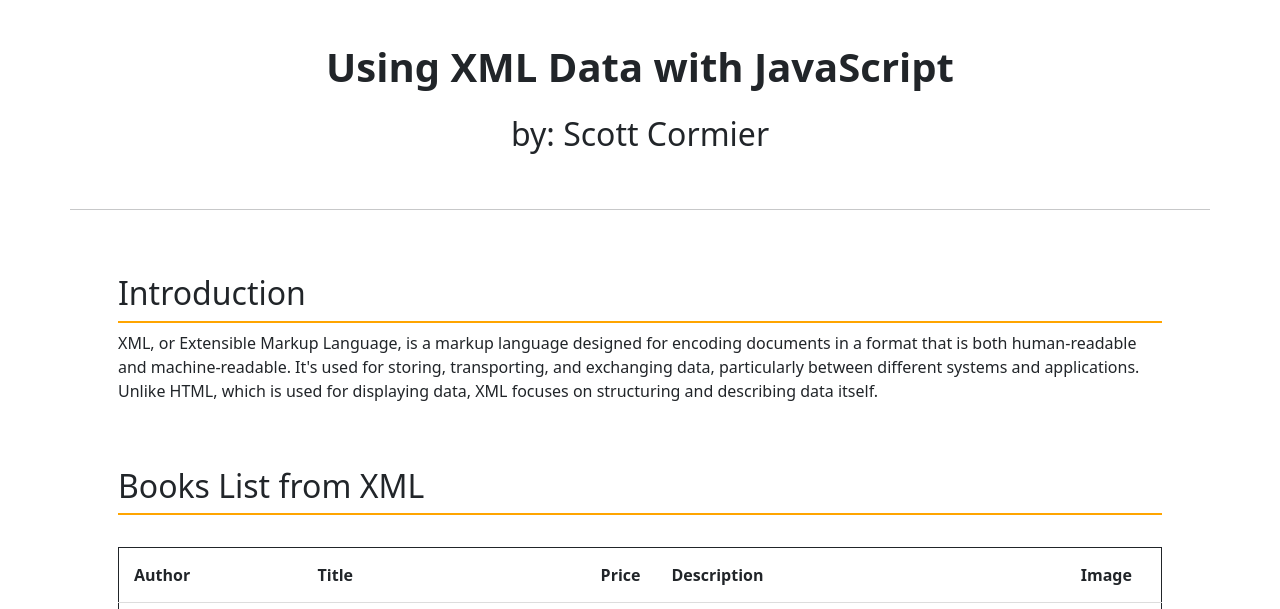
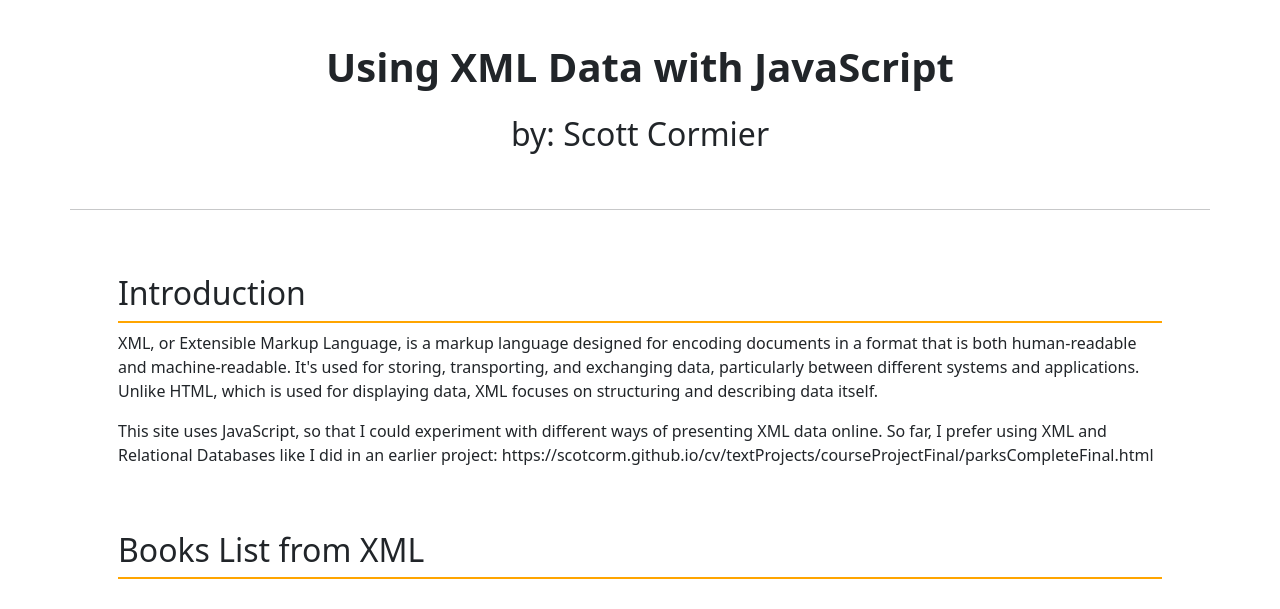
Before and after one commit to scotcorm/xmlDataProject, a website: page index.html in a window 1280 px wide. Shown: the part 153-762 px from the top of the page. Drawn offline with nearby package versions, Linux system fonts and the light colour scheme.

Commit message:
added a paragraph and a link to a related project.

```diff
--- a/index.html
+++ b/index.html
@@ -142,6 +142,13 @@
                 openly online might better contribute to the work of researchers in
                 universities that have an open evidential culture, and whether
                 professional researchers might benefit from such information. -->
+              </p>
+              <p class="mx-auto">
+                This site uses JavaScript, so that I could experiment with
+                different ways of presenting XML data online. So far, I prefer
+                using XML and Relational Databases like I did in an earlier
+                project:
+                https://scotcorm.github.io/cv/textProjects/courseProjectFinal/parksCompleteFinal.html
               </p>
               <!-- <p class="mx-auto">
                 The monitoring of feral swine populations represents a
```
